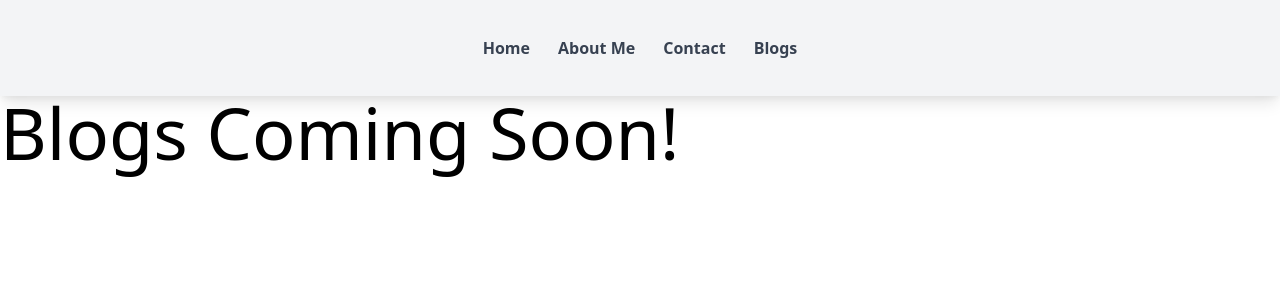
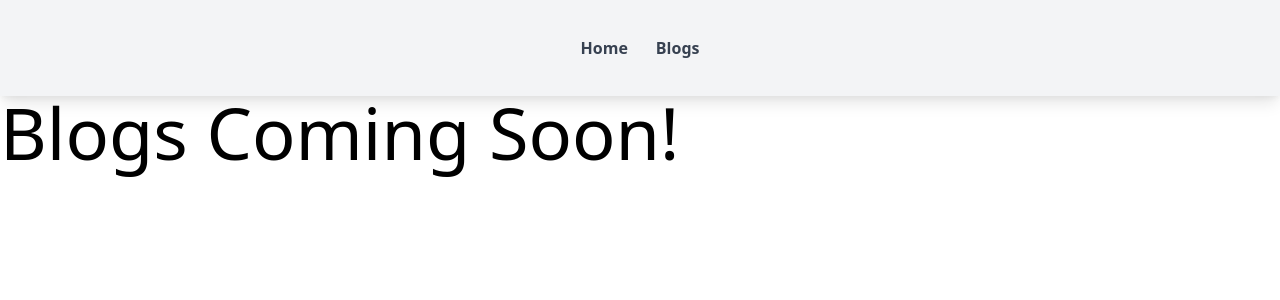
Before and after one commit to KaziMdMehediHasan/my-portfolio, a React (Create React App) app: page /blogs in a window 1280 px wide. Shown: the top 300 px of the page. Built offline with nearby package versions, Linux system fonts and the light colour scheme.

Commit message:
little adjustments on the navbar

```diff
--- a/src/components/Blogs/Blogs.js
+++ b/src/components/Blogs/Blogs.js
@@ -1,6 +1,8 @@
 import React from 'react';
 
+
 const Blogs = () => {
+
     return (
         <div>
             <h1 className="text-7xl">Blogs Coming Soon!</h1>
--- a/src/components/Contact/Contact.js
+++ b/src/components/Contact/Contact.js
@@ -32,8 +32,6 @@ const Contact = () => {
             <div data-aos="fade-up" className="bg-white rounded-3xl py-8">
             <form className="" ref={form} onSubmit={sendEmail}>
               <div className="flex flex-col justify-center items-center">
-                  {/* <label className="my-3 font-bold text-gray-500">Subject</label>
-                  <input class="w-9/12 py-3 px-3 border-2 rounded-3xl focus:outline-none focus:ring-2 focus:ring-green-500" type="text" placeholder="Subject" name="subject" /> */}
 
                   <label className="my-3 font-bold text-gray-500">Name</label>
                   <input class="w-9/12 py-3 px-3 border-2 rounded-xl focus:outline-none focus:ring-2 focus:ring-green-500" type="text" placeholder="your name" name="name" />
--- a/src/components/Home/Home.js
+++ b/src/components/Home/Home.js
@@ -7,8 +7,11 @@ import Projects from '../Projects/Projects';
 import Skills from '../Skills/Skills';
 import Social from '../Social/Social';
 import TopSection from '../TopSection/TopSection';
+import { useLocation } from 'react-router-dom';
 
 const Home = () => {
+    const location = useLocation();
+    console.log('came from' ,location.pathname);
     return (
         <>
         <TopSection></TopSection>
--- a/src/components/Navigation/Navigation.js
+++ b/src/components/Navigation/Navigation.js
@@ -1,5 +1,5 @@
 import React from 'react';
-import { Link } from 'react-router-dom';
+import { Link,useLocation } from 'react-router-dom';
 
 
 const Navigation = () => {
@@ -9,8 +9,8 @@ const Navigation = () => {
         const ham = document.getElementById("mobile-menu");
         ham.classList.toggle("hidden");
     }
-
-
+    const location = useLocation();
+    console.log('came from' ,location.pathname);
     return (
         <>
         <nav className="bg-gray-100 shadow-lg p-4">
@@ -20,12 +20,18 @@ const Navigation = () => {
                 {/* <!-- primary nav --> */}
                 <div className="hidden md:flex items-center space-x-1">
                   <Link to="/home" className="py-5 px-3 text-gray-700 font-bold hover:text-gray-900">Home</Link>
+                  {
+                    location.pathname !== "/home" ? "" :
+                  <div>
                   <a href="#about" className="py-5 px-3 text-gray-700 font-bold hover:text-gray-900">
                     About Me
                   </a>
                   <a href="#contact" className="py-5 px-3 text-gray-700 font-bold hover:text-gray-900">
                     Contact
                   </a>
+                  </div>
+                  }
+
                   <Link to="/blogs" className="py-5 px-3 text-gray-700 font-bold hover:text-gray-900">
                     Blogs
                   </Link>
@@ -45,14 +51,19 @@ const Navigation = () => {
           {/* <!-- mobile menu --> */}
           <div id="mobile-menu" className="mobile-menu hidden flex flex-col md:hidden items-center">
                     <Link to="/home" className="py-5 px-3 text-gray-700 font-bold hover:text-gray-900">Home</Link>
+                    {
+                    location.pathname !== "/home" ? "" :
+                        <div className="flex flex-col items-center justify-center">
                             <a href="#about" className="py-5 px-3 text-gray-700 font-bold hover:text-gray-900">
                               About Me
                             </a>
                             <a href="#contact" className="py-5 px-3 text-gray-700 font-bold hover:text-gray-900">
                               Contact
                             </a>
+                        </div>
+                    }
                     <Link to="/blogs" className="py-5 px-3 text-gray-700 font-bold hover:text-gray-900">
-                        Contact
+                        Blogs
                     </Link>
             </div>
         </nav>
```
Lines whose indentation alone changed are shown as unchanged.
